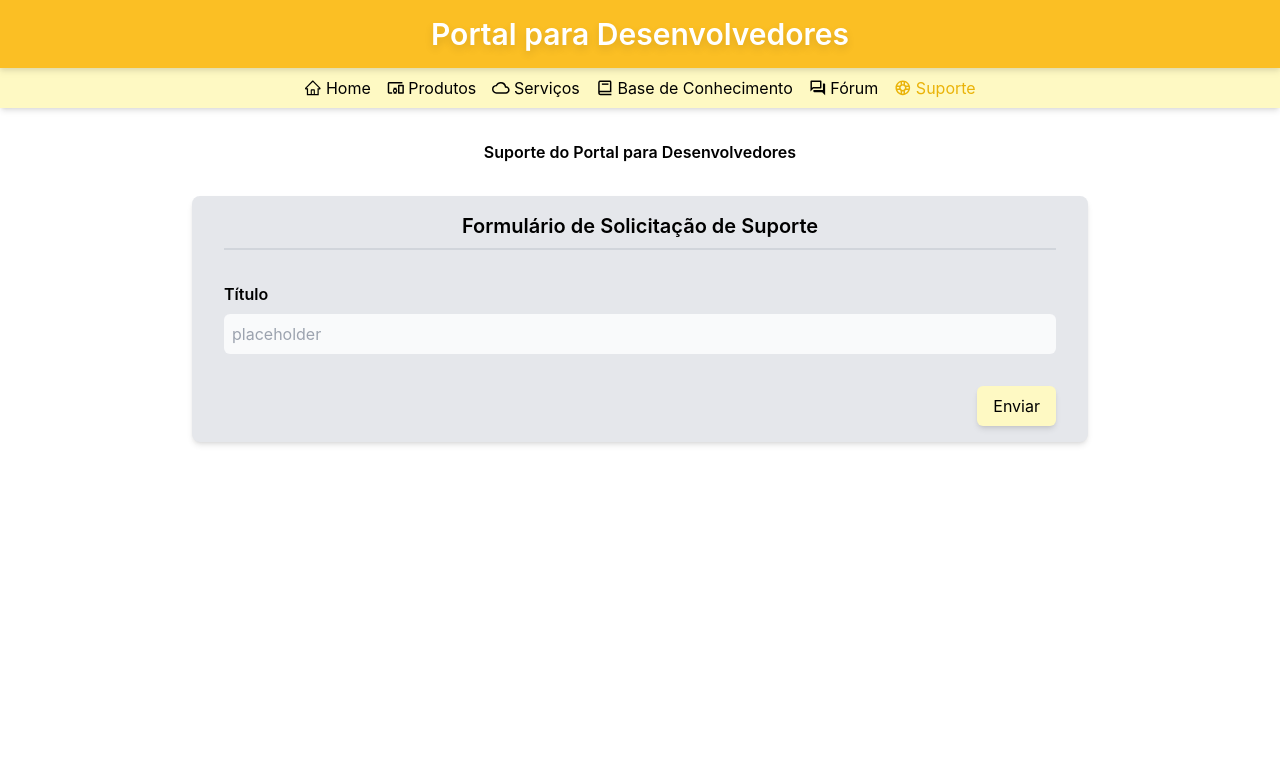
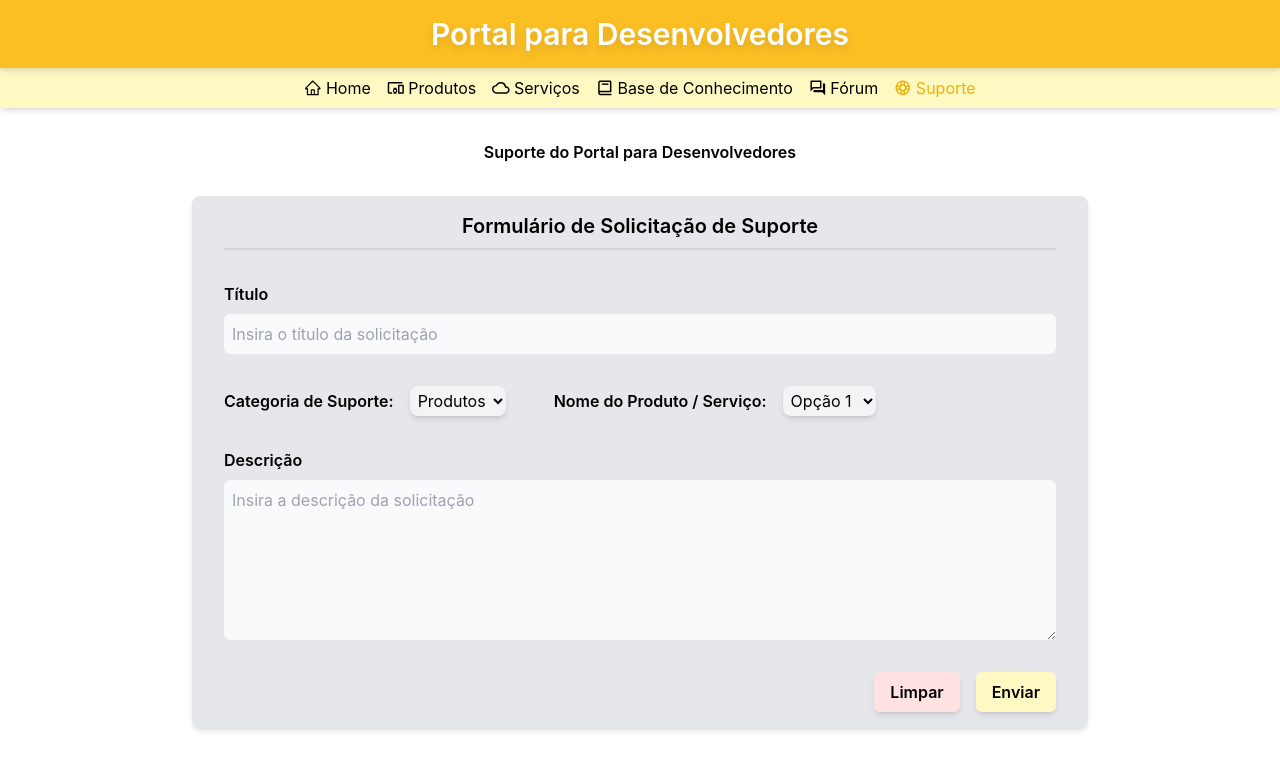
Before and after one commit to TulioColmanetti/react-developers-portal, a React (Create React App) app in the folder frontend/: page /support in a window 1280 px wide. Shown: the top 770 px of the page. Built offline with nearby package versions, Linux system fonts and the light colour scheme.

Commit message:
Added new entries to the form of Support Page

```diff
--- a/frontend/src/pages/SupportPage.jsx
+++ b/frontend/src/pages/SupportPage.jsx
@@ -1,5 +1,7 @@
 import React from 'react';
+
 import Input from '../components/utils/Input';
+import Select from '../components/utils/Select';
 
 export default function SupportPage() {
   return (
@@ -9,12 +11,50 @@ export default function SupportPage() {
         <h4 className="text-xl text-center font-semibold pb-2 mb-8 border-b-2 border-gray-300">
           Formulário de Solicitação de Suporte
         </h4>
-        <Input id="title" type="text" labelName="Título" />
-        {/* <button onClick={saveGrade} className="btn btn-success">Submit</button> */}
-        <div className="flex flex-row justify-end mt-4">
+        <Input id="title" type="text" labelName="Título" textPlaceHolder="Insira o título da solicitação" />
+        <div className="flex flex-row space-x-12 mt-4 mb-8">
+          <Select
+            labelDescription="Categoria de Suporte: "
+            // onChangeValue={handleFirmwareVersionChange}
+            // selectedValue={selectedFirmwareVersion}
+          >
+            {[
+              { id: 'op1', description: 'Produtos' },
+              { id: 'op2', description: 'Serviços' },
+            ]}
+          </Select>
+          <Select
+            labelDescription="Nome do Produto / Serviço: "
+            // onChangeValue={handleFirmwareVersionChange}
+            // selectedValue={selectedFirmwareVersion}
+          >
+            {/* {filteredProduct.firmare_versions.map((firm) => {
+            return { id: firm, description: firm };
+          })} */}
+          </Select>
+        </div>
+        <label htmlFor="description" className="font-semibold">
+          Descrição
+        </label>
+        <textarea
+          id="description"
+          name="description"
+          rows="6"
+          required
+          placeHolder="Insira a descrição da solicitação"
+          className="mt-2 mb-4 p-2 block w-full rounded-md bg-gray-50"
+        />
+        {/* <Input id="email" type="email" labelName="E-mail" textPlaceHolder="Insira o e-mail de contato" /> */}
+        <div className="flex flex-row justify-end space-x-4 mt-4">
+          <input
+            type="button"
+            className="font-semibold py-2 px-4 w-min rounded-md bg-red-100 shadow-md hover:cursor-pointer hover:text-red-500 hover:scale-105"
+            value="Limpar"
+          />
+          {/* <button onClick={saveGrade} className="btn btn-success">Submit</button> */}
           <input
             type="submit"
-            className="py-2 px-4 w-min rounded-md bg-yellow-100 shadow-md hover:cursor-pointer hover:text-yellow-500 hover:scale-105"
+            className="font-semibold py-2 px-4 w-min rounded-md bg-yellow-100 shadow-md hover:cursor-pointer hover:text-yellow-500 hover:scale-105"
             value="Enviar"
           />
         </div>
```
